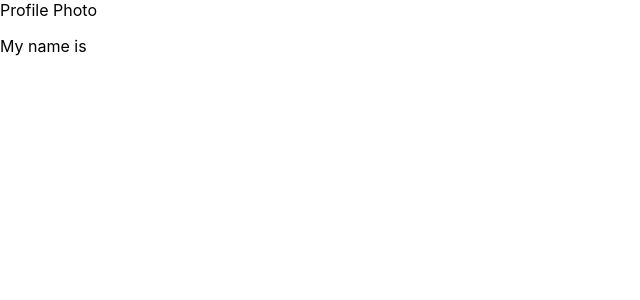
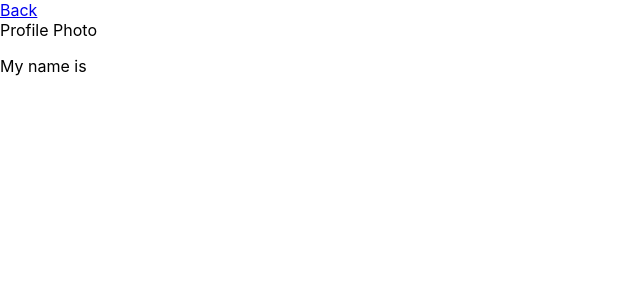
Before and after one commit to AriG150/zdate-client, a React (Create React App) app: page /profile in a window 1280 px wide. Shown: the top 300 px of the page, without its empty margins (0-640 px from the left). Built offline with nearby package versions, Linux system fonts and the light colour scheme; no server answers.

Commit message:
added back button on Profile.jsx page

```diff
--- a/src/Profile.jsx
+++ b/src/Profile.jsx
@@ -1,4 +1,5 @@
 import React from 'react';
+import {Link} from 'react-router-dom';
 
 function Profile(props) {
 
@@ -15,6 +16,7 @@ function Profile(props) {
 
   return(
     <div>
+      <Link to="/list"> Back </Link>
       <div>
         Profile Photo
       </div>
```
